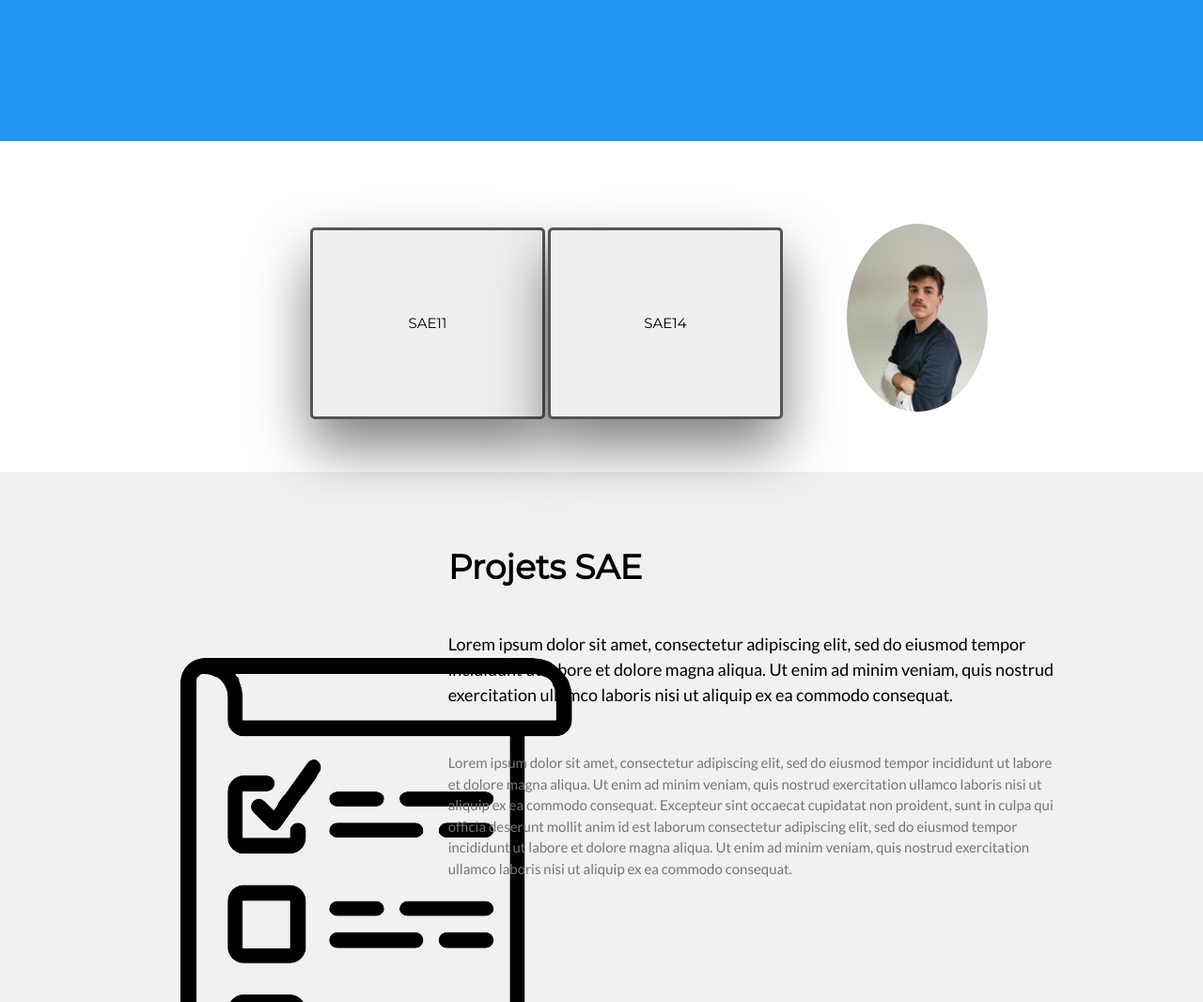
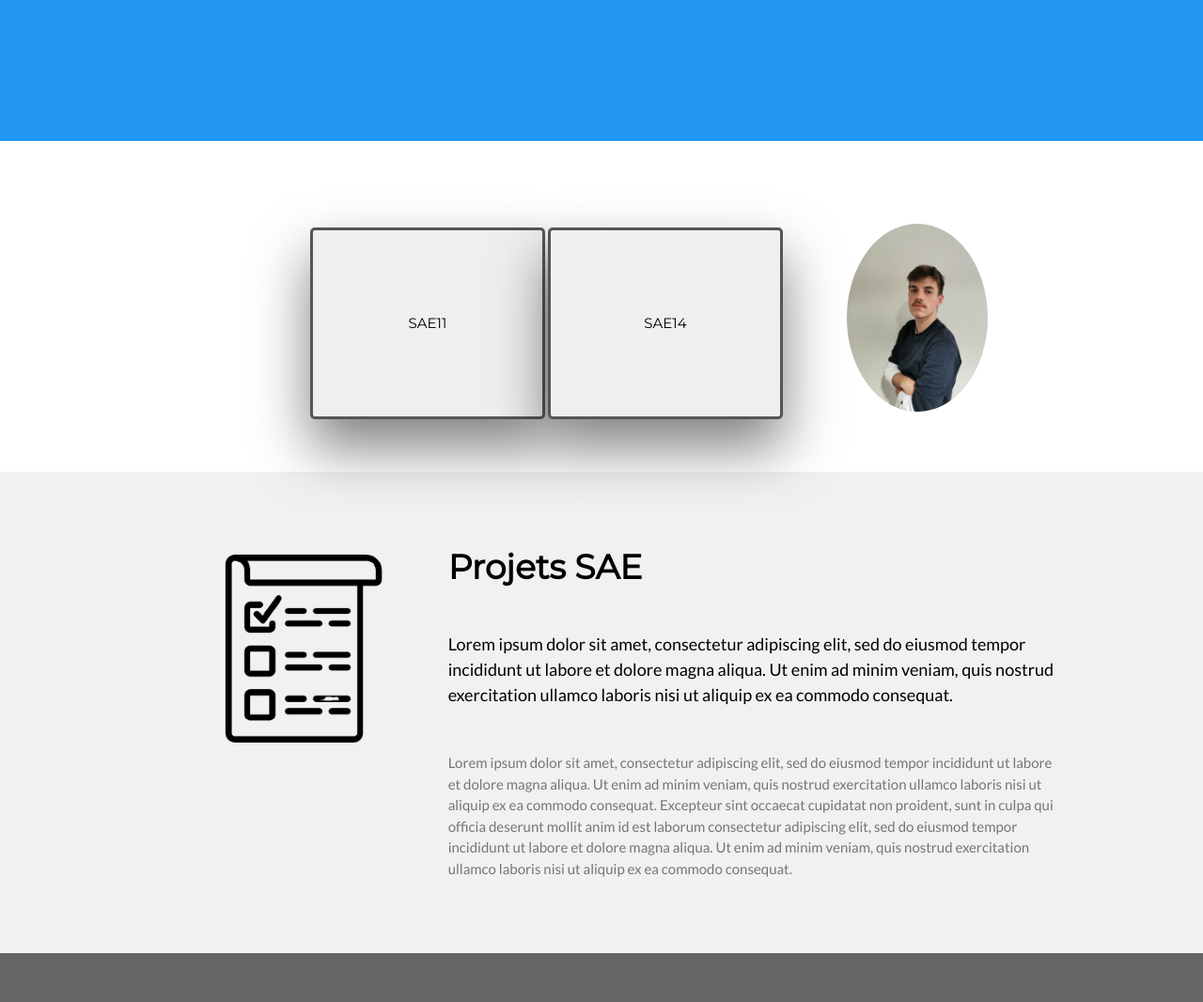
Before and after one commit to YohannAnsinelli/YohannAnsinelli.github.io, a plain HTML site: page projet.html in a window 1280 px wide. Shown: the part 234-1300 px from the top of the page at 94% size. Drawn offline with nearby package versions, Linux system fonts and the light colour scheme.

Commit message:
Update style.css

```diff
--- a/style.css
+++ b/style.css
@@ -12,6 +12,11 @@
 .ronde2 {
 	width: 200px;
 	height: 59px
+}
+
+.ronde3 {
+	width: 200px;
+	height: 200px;
 }
 
 .button{
```
